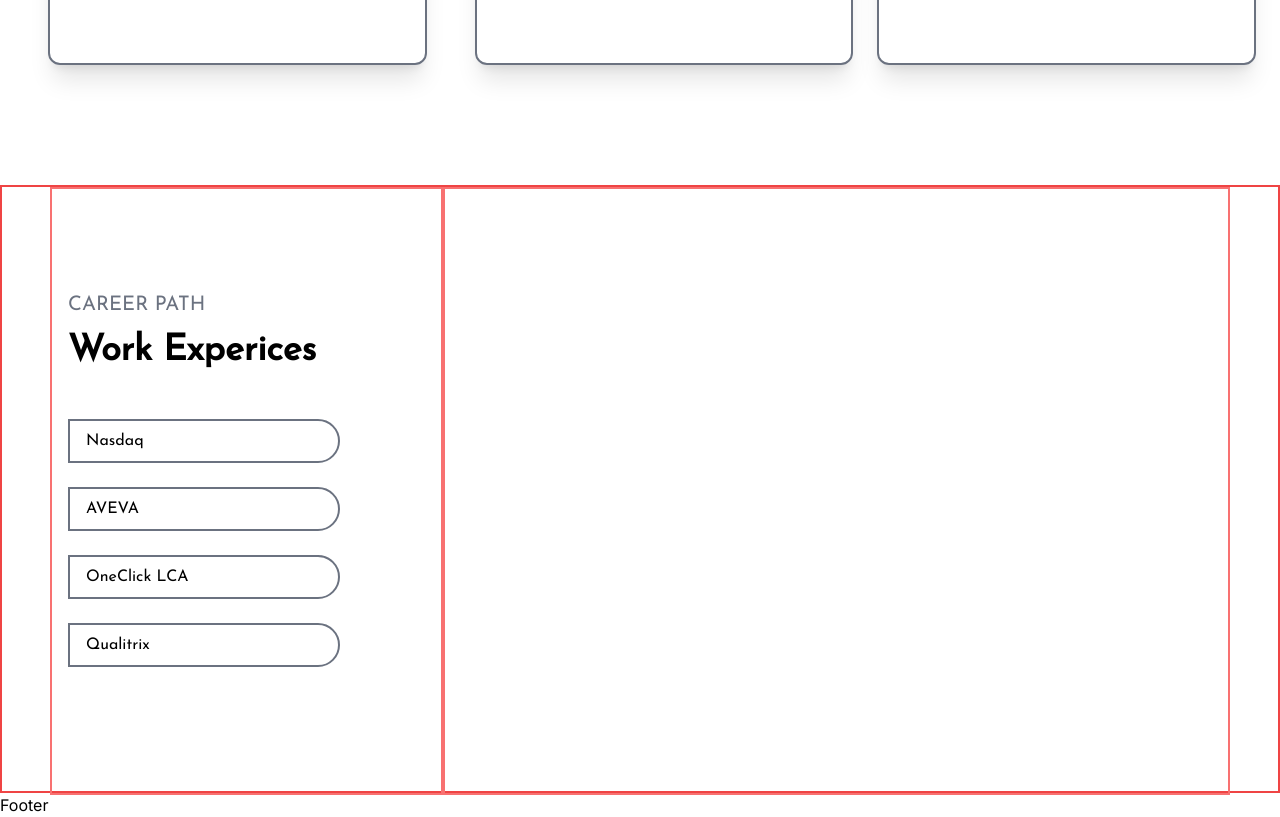
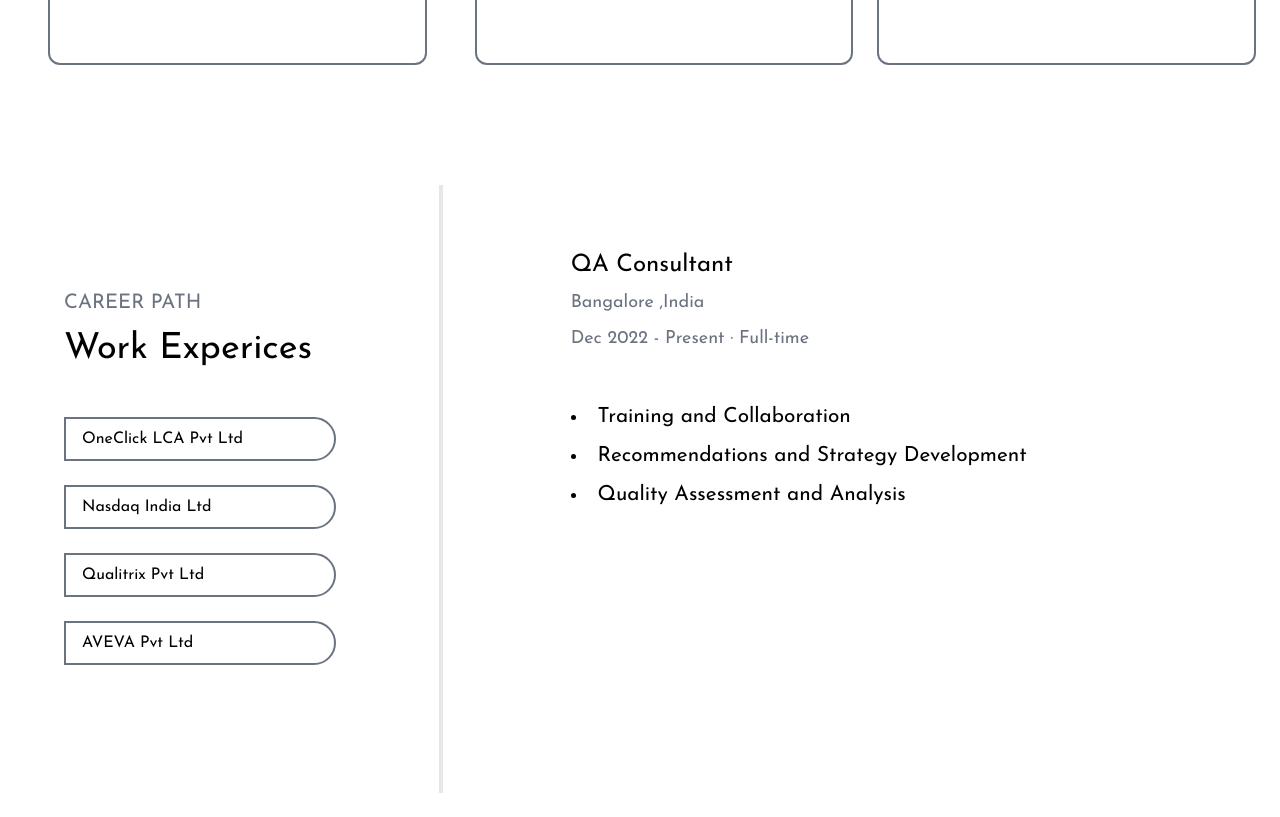
Before and after one commit to sunilhn27/pro, a Next.js app: page / in a window 1280 px wide. Shown: the part 1220-2037 px from the top of the page. After the commit the page ends 2013 px from the top, so only its background shows below. Built offline with nearby package versions, Linux system fonts and the light colour scheme.

Commit message:
added Expericence component

```diff
--- a/src/components/Experience.js
+++ b/src/components/Experience.js
@@ -1,47 +1,94 @@
+"use client"
 import Link from 'next/link'
-import React from 'react'
+import React, { useState } from 'react'
 
 function Experience() {
 
+    const [selectedCompany, setSelectedCompany] = useState(0)
+
+
+    const handleSelecetdCompany = (index) => {
+        console.log("index " + index)
+        setSelectedCompany(index);
+
+    }
 
     const companies = [
 
 
         {
-            name: "Nasdaq"
+            name: "OneClick LCA Pvt Ltd",
+            designation: "QA Consultant",
+            year: "Dec 2022 - Present · Full-time",
+            place: "Bangalore ,India",
+            responsibilities: ["Training and Collaboration", "Recommendations and Strategy Development", "Quality Assessment and Analysis"],
+
         },
         {
-            name: "AVEVA"
+            name: "Nasdaq India Ltd",
+            designation: "QA Analyst",
+            year: "Mar 2021 - Dec 2022",
+            place: "Bangalore ,India",
+            responsibilities: ["Test Planning and Execution", "Defect Management", "Quality Assurance Process Improvement"]
+
         },
         {
-            name: "OneClick LCA"
+            name: "Qualitrix Pvt Ltd",
+            designation: "Lead Test Engineer",
+            year: "Mar 2020 - Feb 2021",
+            place: "Bangalore ,India",
+            responsibilities: ["Test Strategy and Planning", "Team Management and Guidance", "Test Process Improvement"],
         },
         {
-            name: "Qualitrix"
+            name: "AVEVA Pvt Ltd",
+            designation: "Software Test Engineer",
+            year: "Sep 2018 - Feb 2020",
+            place: "Bangalore ,India",
+            responsibilities: ["Test Case Design and Execution", "Defect Reporting and Documentation", "Regression Testing"]
         },
     ]
 
 
 
     return (
-        <section className='w-full h-[38rem] border-2 border-red-500'>
-            <div className='flex mx-12 '>
+        <section className='w-full h-[38rem]'>
+            <div className='flex flex-col md:flex-row mx-12 '>
 
-                <div className='w-2/6 border-2 border-red-400 h-[38rem] flex flex-col justify-center px-4'>
+                <div className='w-2/6  h-[38rem] flex flex-col justify-center px-4 md:border-r-4 '>
                     <div className='flex flex-col space-y-3'>
-                        <p className='text-xl uppercase text-gray-500'>career path</p>
-                        <h1 className='text-4xl font-bold'>Work Experices</h1>
+                        <p className='md:text-xl uppercase text-gray-500'>career path</p>
+                        <h1 className='md:text-4xl '>Work Experices</h1>
                     </div>
                     <div className='mt-12 '>
                         {companies.map((company, index) => {
-                            return (<div key={index} className='w-[17rem] border-2 border-gray-500 rounded-r-full px-4 py-2 mb-6 hover:bg-blue-600  hover:text-white'>
-                                <Link className='' href={""}>{company.name}</Link>
+                            return (<div key={index} onClick={() => handleSelecetdCompany(index)} className='w-[17rem] border-2 border-gray-500 rounded-r-full px-4 py-2 mb-6 hover:bg-black  hover:text-white cursor-pointer '>
+                                {company.name}
                             </div>)
                         }
                         )}
                     </div>
                 </div>
-                <div className='w-2/3 border-2 border-red-400 h-[38rem]' >
+
+                <div className=' md:w-2/3  md:h-[38rem] md:p-32 -mt-16 mb-12' >
+                    <div>
+                        <div className='space-y-2 text-center md:text-start' >
+                            <h1 className='text-2xl'>{companies[selectedCompany].designation}</h1>
+                            <h2 className='text-lg text-gray-500'>{companies[selectedCompany].place}</h2>
+                            <h3 className='text-lg text-gray-500'>{companies[selectedCompany].year}</h3>
+
+                        </div>
+                        <div className='mt-12 '>
+
+                            <div className='md:text-[1.3rem] space-y-2'>
+                                {companies[selectedCompany].responsibilities.map((res, index) => {
+                                    return (<li key={index}>{res}</li>)
+                                })}
+
+                            </div>
+                        </div>
+
+                    </div>
+
 
                 </div>
 
--- a/src/components/Footer.js
+++ b/src/components/Footer.js
@@ -2,7 +2,7 @@
 
 function Footer() {
   return (
-    <div>Footer</div>
+    <div></div>
   )
 }
 
--- a/src/components/Services.js
+++ b/src/components/Services.js
@@ -10,7 +10,7 @@
     const Card = ({ img, title, desc }) => {
         return (
             <>
-                <div className='w-[22rem] h-[14rem] md:w-[28rem] md:h-[22rem] shadow-xl  border-gray-500 border-2 py-8 flex mx-6 rounded-xl mb-6'>
+                <div className='w-[22rem] h-[14rem] md:w-[28rem] md:h-[22rem] hover:shadow-2xl  border-gray-500 border-2 py-8 flex mx-6 rounded-xl mb-6'>
                     <div className='flex flex-col justify-center items-center space-y-3'>
                         <Image src={img} className='w-10 h-10' alt='App' />
                         <h1 className='md:text-2xl'>{title}</h1>
@@ -22,7 +22,7 @@
     }
 
     return (
-        <section className='my-24'>
+        <section className='mt-12 md:my-24'>
             <div className='flex mx-auto justify-center mb-12'>
                 <div className='flex flex-col space-y-3'>
                     <h3 className='text-gray-500 uppercase'>-Services</h3>
```
